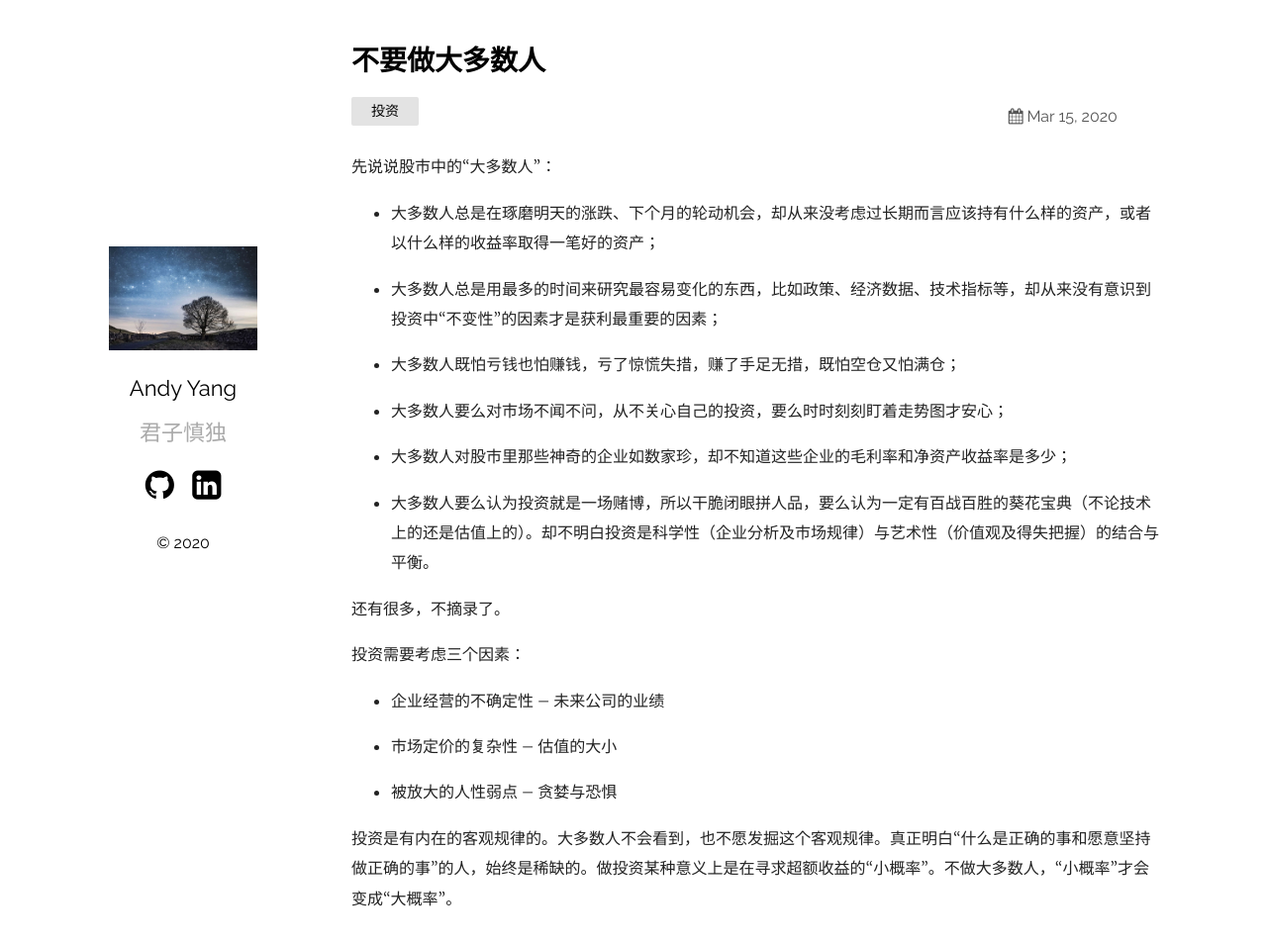
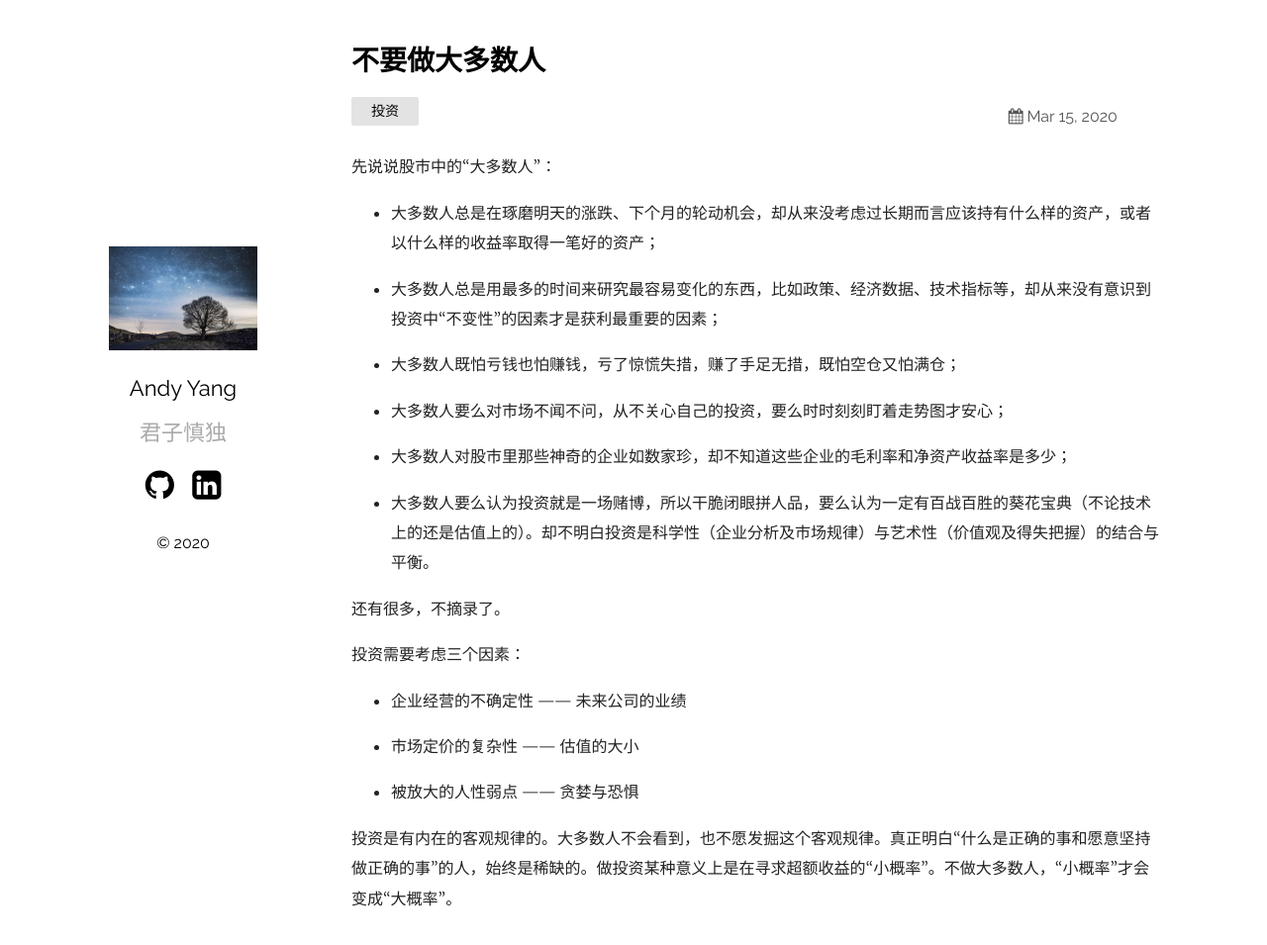
Before and after one commit to zzyang/zzyang.github.io, a Jekyll site: the page built from _posts/2020-03-15-不要做大多数人.markdown, in a window 1280 px wide and 968 px high. Shown: the top 955 px of the window at 99% size. Built offline with Jekyll 4.4.1, drawn with Linux system fonts in a browser that asks for light colours.

```diff
--- a/_posts/2020-03-15-不要做大多数人.markdown
+++ b/_posts/2020-03-15-不要做大多数人.markdown
@@ -22,10 +22,10 @@ categories: 投资
 
 投资需要考虑三个因素：
 
-+ 企业经营的不确定性 -- 未来公司的业绩
++ 企业经营的不确定性 —— 未来公司的业绩
 
-+ 市场定价的复杂性 -- 估值的大小
++ 市场定价的复杂性 —— 估值的大小
 
-+ 被放大的人性弱点 -- 贪婪与恐惧
++ 被放大的人性弱点 —— 贪婪与恐惧
 
 投资是有内在的客观规律的。大多数人不会看到，也不愿发掘这个客观规律。真正明白“什么是正确的事和愿意坚持做正确的事”的人，始终是稀缺的。做投资某种意义上是在寻求超额收益的“小概率”。不做大多数人，“小概率”才会变成“大概率”。
```
